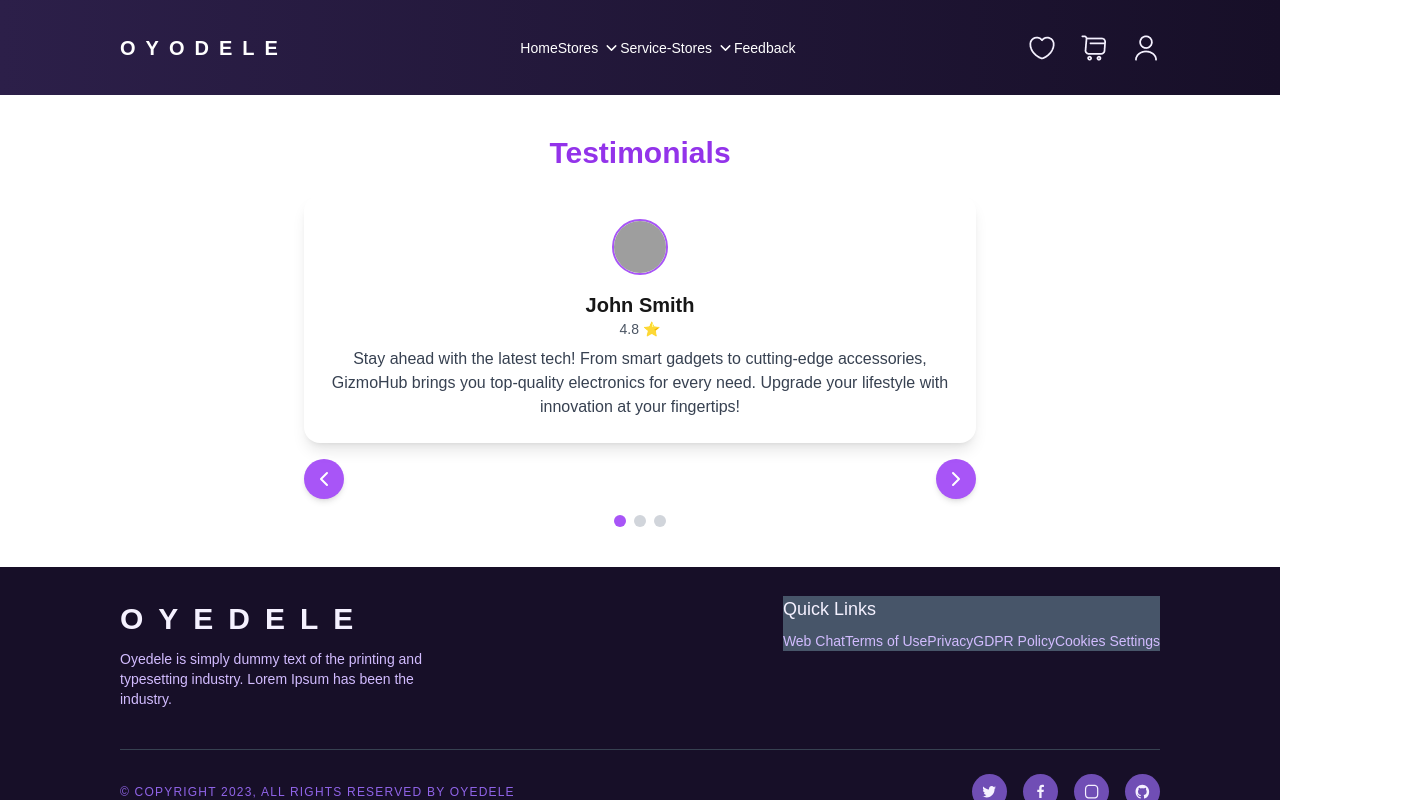
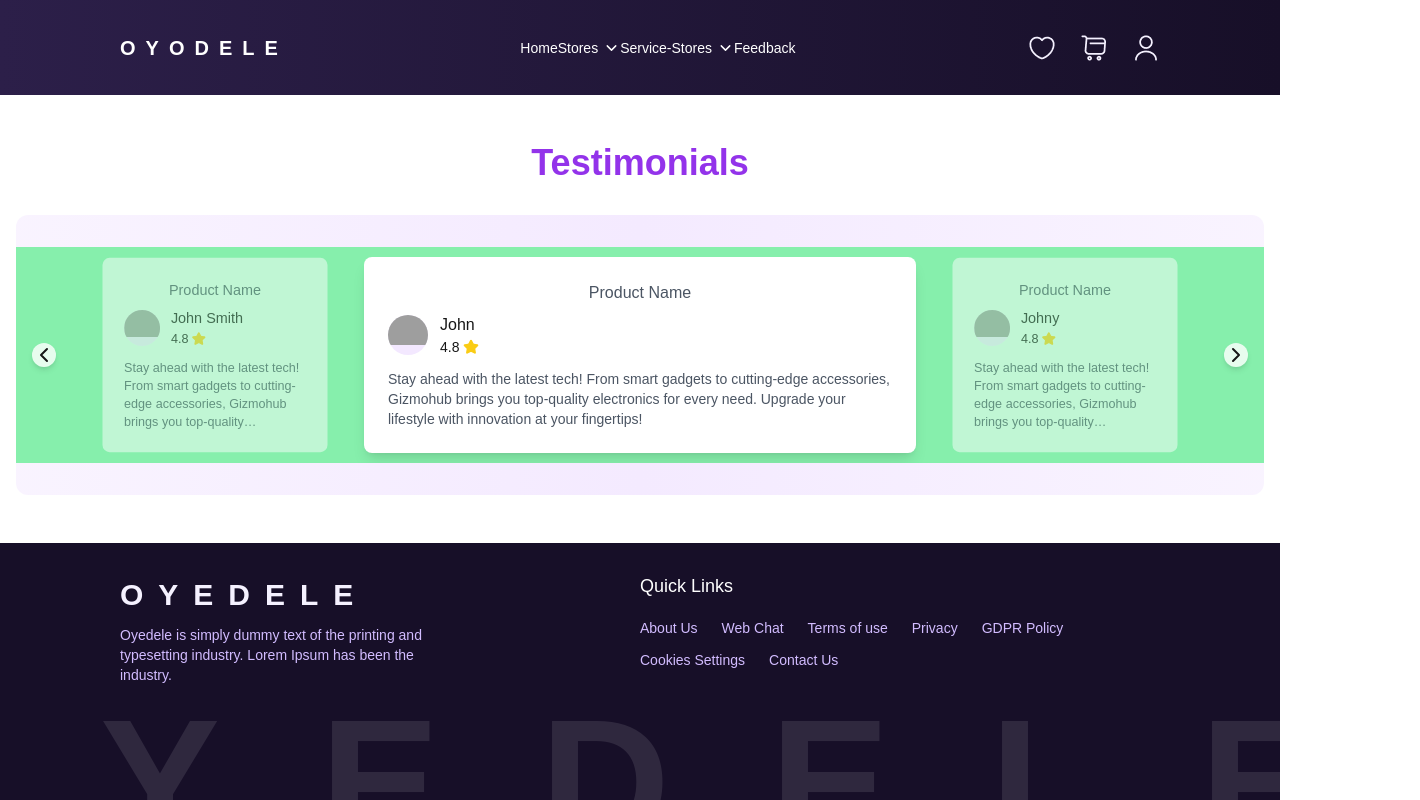
Before and after one commit to MuhammadWahaj075/Oyedele-ecommerce, a Next.js app: page /Components/TestimonialCarousel in a window 1280 px wide. Shown: the top 800 px of the page, 1420 px wide, since content can reach past the window. Built offline with nearby package versions, Linux system fonts and the light colour scheme; no server answers; grey boxes are pictures that could not be loaded.

Commit message:
createdtestomonial and footer

```diff
--- a/src/app/Components/Footer/page.jsx
+++ b/src/app/Components/Footer/page.jsx
@@ -5,9 +5,8 @@ import LogoGit from "../../../../public/assets/LogoGit.svg";
 import LogoInsta from "../../../../public/assets/LogoInsta.svg";
 export default function Footer() {
   return (
-    // bg-red-400 lg:bg-green-400 md:bg-orange-400 sm:bg-purple-400
-    <div className=" bg-[#170F28] text-white sm:py-[29px] px-[24px] sm:px-[24px] md:px-[45px] lg:px-[80px] xl:px-[120px] ">
-      <div className="max-w-7xl mx-auto flex flex-col gap-5 md:flex-row justify-between items-start">
+    <div className=" bg-[#170F28] text-white sm:py-[29px] px-[24px] sm:px-[24px] md:px-[45px] xl:px-[120px] ">
+      <div className=" mx-auto flex flex-col gap-5 md:flex-row justify-between items-start">
         <div className="md:w-1/3 mb-6 md:mb-0">
           <h2 className="text-[30px] font-semibold text-[#F5F1FF] tracking-[.50em]">
             OYEDELE
@@ -17,7 +16,7 @@ export default function Footer() {
             industry. Lorem Ipsum has been the industry.
           </p>
         </div>
-        <div className=" mb-6 md:mb-0 bg-slate-600">
+        {/* <div className=" mb-6 md:mb-0 ">
           <h3 className="text-[18px] text-[#F5F1FF] font-[500] mb-2">
             Quick Links
           </h3>
@@ -48,8 +47,62 @@ export default function Footer() {
               </a>
             </li>
           </ul>
+        </div> */}
+
+        <div className="md:w-1/2">
+          <h3 className="text-lg font-medium mb-4 text-white">
+            Quick Links
+          </h3>
+          <ul className="flex flex-wrap gap-x-6 gap-y-2">
+            <li>
+              <a href="#" className="text-[#D2BCFF] hover:text-white text-sm">
+                About Us
+              </a>
+            </li>
+            <li>
+              <a href="#" className="text-[#D2BCFF] hover:text-white text-sm">
+                Web Chat
+              </a>
+            </li>
+            <li>
+              <a href="#" className="text-[#D2BCFF] hover:text-white text-sm">
+                Terms of use
+              </a>
+            </li>
+            <li>
+              <a href="#" className="text-[#D2BCFF] hover:text-white text-sm">
+                Privacy
+              </a>
+            </li>
+            <li>
+              <a href="#" className="text-[#D2BCFF] hover:text-white text-sm">
+                GDPR Policy
+              </a>
+            </li>
+            <li>
+              <a href="#" className="text-[#D2BCFF] hover:text-white text-sm">
+                Cookies Settings
+              </a>
+            </li>
+            <li>
+              <a href="#" className="text-[#D2BCFF] hover:text-white text-sm">
+                Contact Us
+              </a>
+            </li>
+          </ul>
         </div>
       </div>
+
+      <div className="py-12 mb-6 relative mt-[50px]">
+        <div className="absolute inset-0 flex items-center justify-center opacity-10 pointer-events-none">
+          <span className="text-[120px] md:text-[180px] font-bold tracking-[100px]">
+            OYEDELE
+          </span>
+        </div>
+      </div>
+
+
+
       <div className="mt-10 flex flex-col md:flex-row justify-between items-center border-t border-gray-700 pt-6">
         <p className="text-[12px] text-[400] text-[#9064E8] tracking-widest">
           © COPYRIGHT 2023, ALL RIGHTS RESERVED BY OYEDELE
--- a/src/app/Components/Header/Page.jsx
+++ b/src/app/Components/Header/Page.jsx
@@ -12,7 +12,6 @@ export default function Header() {
   const [menuOpen, setMenuOpen] = useState(false);
 
   return (
-    // bg-red-400 lg:bg-green-400 md:bg-orange-400 sm:bg-purple-400
     <header className="bg-gradient-to-r from-[#2C1F49] to-[#170F28] w-full py-[13.5px] sm:py-[29px] px-[24px] sm:px-[24px] md:px-[45px] xl:px-[120px] flex items-center justify-between text-white  ">
       <Link href={'/'} className="text-xl flex justify-center items-center font-[600] min-h-[37px] tracking-[.50em]">OYODELE</Link>
 
--- a/src/app/Components/TestimonialCarousel/page.jsx
+++ b/src/app/Components/TestimonialCarousel/page.jsx
@@ -1,80 +1,153 @@
-'use client';
-import { useState } from 'react';
-import { ChevronLeft, ChevronRight } from 'lucide-react';
+"use client"
+
+import { useState, useEffect } from "react"
+import { ChevronLeft, ChevronRight, Star } from "lucide-react"
+import Image from "next/image"
+
+export default function TestimonialsCarousel() {
+  const [activeIndex, setActiveIndex] = useState(1)
+  const [isMobile, setIsMobile] = useState(false)
+
+  useEffect(() => {
+    const checkIfMobile = () => {
+      setIsMobile(window.innerWidth < 768)
+    }
+
+    checkIfMobile()
+    window.addEventListener("resize", checkIfMobile)
+
+    return () => {
+      window.removeEventListener("resize", checkIfMobile)
+    }
+  }, [])
 
   const testimonials = [
     {
       id: 1,
-    name: 'John Smith',
-    rating: '4.8 ⭐',
-    text: 'Stay ahead with the latest tech! From smart gadgets to cutting-edge accessories, GizmoHub brings you top-quality electronics for every need. Upgrade your lifestyle with innovation at your fingertips!',
-    image: 'https://randomuser.me/api/portraits/men/1.jpg',
+      name: "John Smith",
+      rating: 4.8,
+      text: "Stay ahead with the latest tech! From smart gadgets to cutting-edge accessories, Gizmohub brings you top-quality electronics for every need. Upgrade your lifestyle with innovation at your fingertips!",
+      productName: "Product Name",
     },
     {
       id: 2,
-    name: 'Sarah Johnson',
-    rating: '5.0 ⭐',
-    text: 'GizmoHub changed my shopping experience! The quality and service are unmatched. Highly recommended!',
-    image: 'https://randomuser.me/api/portraits/women/1.jpg',
+      name: "John",
+      rating: 4.8,
+      text: "Stay ahead with the latest tech! From smart gadgets to cutting-edge accessories, Gizmohub brings you top-quality electronics for every need. Upgrade your lifestyle with innovation at your fingertips!",
+      productName: "Product Name",
     },
     {
       id: 3,
-    name: 'Mike Davis',
-    rating: '4.7 ⭐',
-    text: 'Amazing products with top-notch customer support. Would buy again!',
-    image: 'https://randomuser.me/api/portraits/men/2.jpg',
+      name: "Johny",
+      rating: 4.8,
+      text: "Stay ahead with the latest tech! From smart gadgets to cutting-edge accessories, Gizmohub brings you top-quality electronics for every need. Upgrade your lifestyle with innovation at your fingertips!",
+      productName: "Product Name",
     },
-];
+    {
+      id: 4,
+      name: "John Smith",
+      rating: 4.8,
+      text: "Stay ahead with the latest tech! From smart gadgets to cutting-edge accessories, Gizmohub brings you top-quality electronics for every need. Upgrade your lifestyle with innovation at your fingertips!",
+      productName: "Product Name",
+    },
+  ]
 
-export default function TestimonialCarousel() {
-  const [current, setCurrent] = useState(0);
+  const handlePrev = () => {
+    setActiveIndex((prevIndex) => (prevIndex === 0 ? testimonials.length - 1 : prevIndex - 1))
+  }
 
-  const nextTestimonial = () => {
-    setCurrent((prev) => (prev + 1) % testimonials.length);
-  };
+  const handleNext = () => {
+    setActiveIndex((prevIndex) => (prevIndex === testimonials.length - 1 ? 0 : prevIndex + 1))
+  }
 
-  const prevTestimonial = () => {
-    setCurrent((prev) => (prev - 1 + testimonials.length) % testimonials.length);
-  };
+  const getVisibleTestimonials = () => {
+    if (isMobile) {
+      return [testimonials[activeIndex]]
+    }
+
+    const prev = activeIndex === 0 ? testimonials.length - 1 : activeIndex - 1
+    const next = activeIndex === testimonials.length - 1 ? 0 : activeIndex + 1
+
+    return [testimonials[prev], testimonials[activeIndex], testimonials[next]]
+  }
+
+  const visibleTestimonials = getVisibleTestimonials()
 
   return (
-    <div className="flex flex-col items-center py-10 px-4 sm:px-8 md:px-16 lg:px-32">
-      <h2 className="text-3xl font-semibold text-purple-600 mb-6">Testimonials</h2>
-      <div className="relative w-full max-w-2xl p-6 text-center shadow-lg rounded-2xl bg-white">
-        <div className="flex justify-center mb-4">
-          <img
-            src={testimonials[current].image}
-            alt={testimonials[current].name}
-            className="w-14 h-14 rounded-full border-2 border-purple-500"
+    <div className="w-full mx-auto px-4 py-12 relative">
+      <div className="text-center mb-8">
+        <h2 className="text-3xl md:text-4xl font-bold text-purple-600">Testimonials</h2>
+      </div>
+
+      <div className="relative ">
+        <div className="absolute inset-0 bg-gradient-to-r from-purple-100 via-purple-200 to-purple-100 rounded-xl opacity-50"></div>
+
+        <div className="relative flex items-center justify-center py-8 ">
+          <button
+            variant="ghost"
+            size="icon"
+            className="absolute left-0 md:left-4 z-10 bg-white/80 hover:bg-white rounded-full shadow-md"
+            onClick={handlePrev}
+          >
+            <ChevronLeft className="h-6 w-6" />
+            <span className="sr-only">Previous</span>
+          </button>
+
+          <div className="flex justify-center items-center gap-4 md:gap-6 w-full overflow-hidden px-4 bg-green-300 ">
+            {visibleTestimonials.map((testimonial, index) => {
+              const isActive = !isMobile && index === 1
+
+              return (
+                <div
+                  key={testimonial.id}
+                  className={`
+                    transition-all duration-300 ease-in-out
+                    ${isActive || isMobile ? "w-full md:w-[552px] z-10 scale-100 opacity-100" : "w-[250px] scale-90 opacity-60"}
+                    ${isActive || isMobile ? "bg-white shadow-lg" : "bg-white/80"}
+                    rounded-lg p-4 md:p-6 flex flex-col
+
+                  `}
+                >
+                  <div className="text-center mb-2">
+                    <p className="text-sm md:text-base font-medium text-gray-600">{testimonial.productName}</p>
+                  </div>
+
+                  <div className="flex items-center gap-3 mb-3">
+                    <div className="relative w-10 h-10 rounded-full overflow-hidden bg-purple-100">
+                      <Image
+                        src="/placeholder.svg?height=40&width=40"
+                        alt={testimonial.name}
+                        width={40}
+                        height={40}
+                        className="object-cover"
                       />
                     </div>
-        <h3 className="text-xl font-bold">{testimonials[current].name}</h3>
-        <p className="text-gray-600 text-sm mb-2">{testimonials[current].rating}</p>
-        <p className="text-gray-700">{testimonials[current].text}</p>
+                    <div>
+                      <p className="font-medium">{testimonial.name}</p>
+                      <div className="flex items-center">
+                        <span className="text-sm font-medium mr-1">{testimonial.rating}</span>
+                        <Star className="w-4 h-4 fill-yellow-400 text-yellow-400" />
                       </div>
-      <div className="flex justify-between w-full max-w-2xl mt-4">
+                    </div>
+                  </div>
+
+                  <p className="text-sm text-gray-600 line-clamp-4">{testimonial.text}</p>
+                </div>
+              )
+            })}
+          </div>
+
           <button
-          onClick={prevTestimonial}
-          className="bg-purple-500 text-white p-2 rounded-full shadow-md hover:bg-purple-700"
+            variant="ghost"
+            size="icon"
+            className="absolute right-0 md:right-4 z-10 bg-white/80 hover:bg-white rounded-full shadow-md"
+            onClick={handleNext}
           >
-          <ChevronLeft size={24} />
-        </button>
-        <button
-          onClick={nextTestimonial}
-          className="bg-purple-500 text-white p-2 rounded-full shadow-md hover:bg-purple-700"
-        >
-          <ChevronRight size={24} />
+            <ChevronRight className="h-6 w-6" />
+            <span className="sr-only">Next</span>
           </button>
         </div>
-      <div className="flex space-x-2 mt-4">
-        {testimonials.map((_, index) => (
-          <button
-            key={index}
-            onClick={() => setCurrent(index)}
-            className={`h-3 w-3 rounded-full transition-colors ${current === index ? 'bg-purple-500' : 'bg-gray-300'}`}
-          />
-        ))}
       </div>
     </div>
-  );
+  )
 }
```
Also changed, not shown: src/app/Components/Banner/page.jsx (+16 -16 lines), src/app/Components/FoodStoreResults/Page.jsx (+3 -39 lines), src/app/Components/SearchInterface/Page.jsx (+12 -12 lines), src/app/page.js (+5 -5 lines), 1 other file (tests, documents, lock files or other folders). Lines whose indentation alone changed are shown as unchanged.
